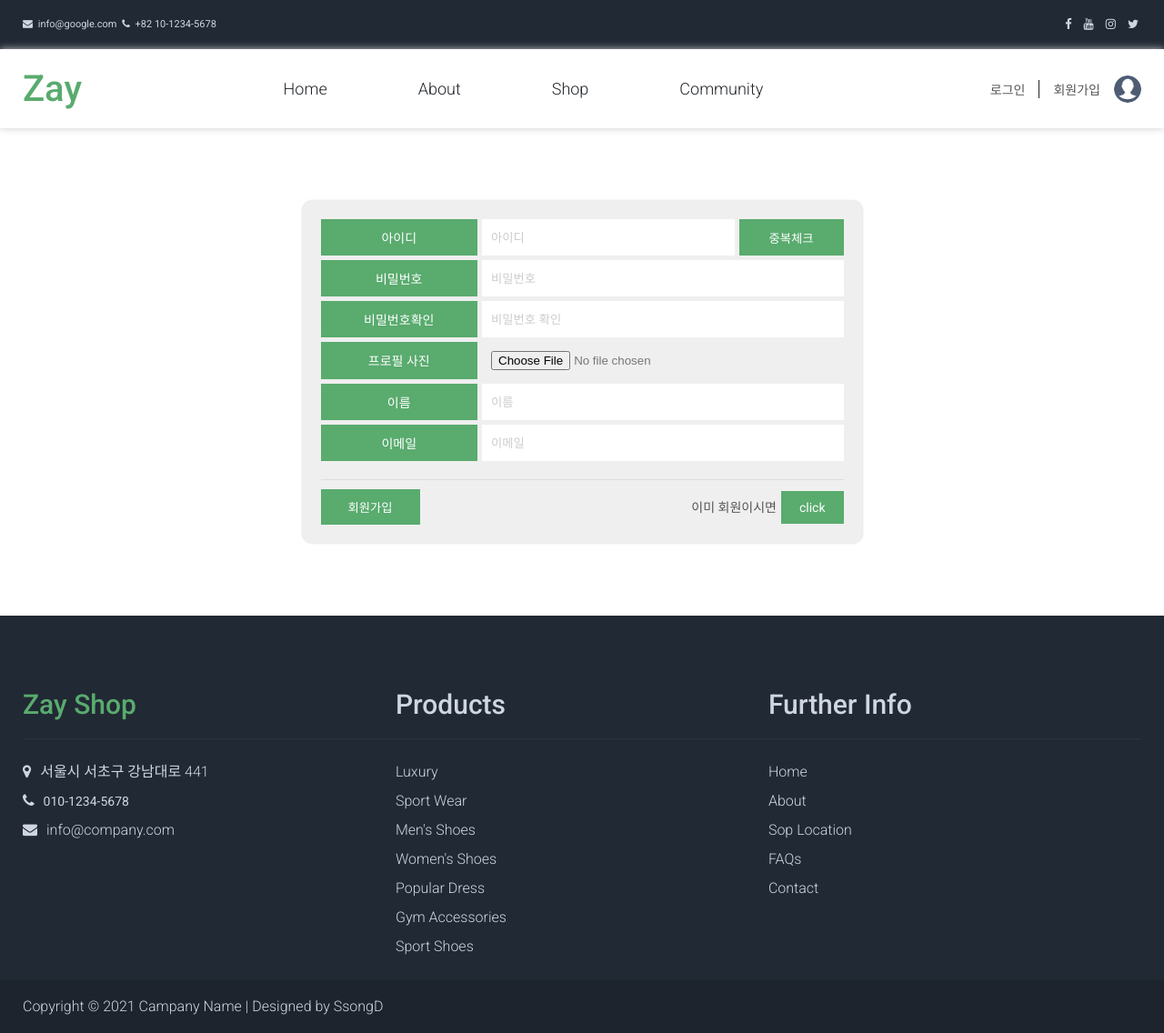
After one commit to ssongd-creater/Zay, a PHP site: page /pages/join/join_form.php in a window 1280 px wide. The commit adds this page. Shown: the whole page at 91% size. Run offline with PHP 8.4, Linux system fonts and the light colour scheme; a stand-in replaces the project's code that opens the database connection.

Commit message:
7/14 login page database연결 menu page database연결 footer design , media.css 업데이트

```diff
--- a/css/reset.css
+++ b/css/reset.css
@@ -6,7 +6,8 @@
 a {text-decoration: none; color: #212529;}
 ol,ul {list-style: none;}
 img {display: block;}
-input,button,textarea {outline: 0; border-radius: 0;}
+input,button,textarea {outline: 0; border-radius: 0; border:0; padding:10px; color:#777;}
+input::placeholder{color:#ccc;}
 textarea{resize:none;}
 
 /* Setting Reset Layout Style */
@@ -14,7 +15,7 @@ textarea{resize:none;}
 @media screen and (max-width:1230px){.center{padding:0 30px;}}
 .wrap{width:100%; height: auto;}
 .clearfix:after {content: "";display: block;clear: both;}
-body {font-family: 'Roboto', 'Noto Sans KR', sans-serif; font-size: 14px; height: 3000px;}
+body {font-family: 'Roboto', 'Noto Sans KR', sans-serif; font-size: 14px; _height: 3000px;}
 section{padding:80px 0;}
 
 /* Common Elements Style Code */
--- a/css/style.css
+++ b/css/style.css
@@ -56,3 +56,39 @@ header.stick .gnb{font-size:16px;}
 
 .categories .cate_item h3{font-size:18px; margin:15px 0;}
 .categories .cate_item a{background:#59ab6e; color:#fff;padding:12px 25px;}
+
+/* Footer Section Style Code */
+footer{width:100%; height: auto; background:#212934; color:#cfd6e1;padding:80px 0 0 0;}
+footer .sub_menus{display: flex;}
+footer .sub_menus>div{width:33.33%;}
+footer ul{padding:20px 0;}
+footer a{color:#cfd6e1; font-size:16px; font-weight:300; line-height: 2em;}
+footer a i{margin-right:10px;}
+
+footer h3{font-size:30px; font-weight: 500; color:#cfd6e1; padding:0 0 20px 0; border-bottom:1px solid #2d343f;}
+footer>.center div.shop h3{color:#59ab6e;}
+
+footer .company_info{background:#1d242d;}
+footer .company_info p{font-size:16px; font-weight: 300; padding:20px 0;}
+
+/* Join Page Style Code */
+section.join .form_box{width:100%; height:auto; display: flex; align-items: center; justify-content: center;}
+section.join .form_box .mem_form,
+section.join .form_box .login_form{background:#efefef; width:50%; padding:20px; border-radius: 10px; box-shadow:0 0 3px #ccc;}
+
+section.join .mem_form p,
+section.join .login_form p {width:100%; height:auto; display: flex; margin:0 0 5px 0; justify-content: space-between;}
+section.join .mem_form label,
+section.join .login_form label{width:30%; padding:10px 20px; background:#59ab6e;color:#fff; text-align: center;}
+section.join .mem_form p:first-child input{width:calc(50% - 10px);}
+section.join .mem_form p:first-child button{width:20%; background:#59ab6e; color:#fff;}
+
+section.join .mem_form input,
+section.join .login_form input{width:calc(70% - 5px);}
+
+section.join .mem_form .submit_info,
+section.join .login_form .submit_info{display: flex; justify-content: space-between; padding:10px 0 0 0; border-top:1px solid #ddd;margin-top:20px; align-items: center;}
+section.join .mem_form .submit_info button,
+section.join .login_form .submit_info button{background:#59ab6e; color:#fff; padding:10px 30px;}
+section.join .submit_info span{color:#555;}
+section.join .submit_info span a{display: inline-block; padding:10px 20px; background:#59ab6e; color:#fff;margin-left:5px;}
--- /dev/null
+++ b/include/footer.php
@@ -0,0 +1,41 @@
+<footer>
+  <div class="center">
+    <div class="sub_menus">
+      <div class="shop">
+        <h3>Zay Shop</h3>
+        <ul>
+          <li><a href="#"><i class="fa fa-map-marker"></i>서울시 서초구 강남대로 441</a></li>
+          <li><a href="#"><i class="fa fa-phone"></i></a>010-1234-5678</li>
+          <li><a href="#"><i class="fa fa-envelope"></i>info@company.com</a></li>
+        </ul>
+      </div>
+      <div class="products">
+        <h3>Products</h3>
+        <ul>
+          <li><a href="#">Luxury</a></li>
+          <li><a href="#">Sport Wear</a></li>
+          <li><a href="#">Men's Shoes</a></li>
+          <li><a href="#">Women's Shoes</a></li>
+          <li><a href="#">Popular Dress</a></li>
+          <li><a href="#">Gym Accessories</a></li>
+          <li><a href="#">Sport Shoes</a></li>
+        </ul>
+      </div>
+      <div class="further">
+        <h3>Further Info</h3>
+        <ul>
+          <li><a href="#">Home</a></li>
+          <li><a href="#">About</a></li>
+          <li><a href="#">Sop Location</a></li>
+          <li><a href="#">FAQs</a></li>
+          <li><a href="#">Contact</a></li>
+        </ul>
+      </div>
+    </div>
+  </div>
+  <div class="company_info">
+    <div class="center">
+      <p>Copyright &copy; 2021 Campany Name | Designed by SsongD</p>
+    </div>
+    </div>
+</footer>
--- a/include/header.php
+++ b/include/header.php
@@ -43,7 +43,7 @@
       <div class="menu_items">
         <ul class="gnb">
         <li><a href="/zay/index.php">Home</a></li>
-        <li><a href="#">About</a></li>
+        <li><a href="/zay/pages/admin/product_insert_form.php">About</a></li>
         <li><a href="#">Shop</a></li>
         <li><a href="#">Community</a></li>
       </ul>
@@ -53,8 +53,8 @@
             if(!$userid){
           ?>
           <!-- 로그아웃 시 보여질 UI -->
-          <a href="/zay/pages/login_form.php">로그인</a>
-          <a href="/zay/pages/join_form.php">회원가입</a>
+          <a href="/zay/pages/join/login_form.php">로그인</a>
+          <a href="/zay/pages/join/join_form.php">회원가입</a>
           <a href="#"><img src="/zay/img/default-user.png" alt=""></a>
           <?php
           }else{
--- a/index.php
+++ b/index.php
@@ -118,6 +118,7 @@
       </div>
     </section>
     <!-- End of Categories Section -->
+    <?php include $_SERVER['DOCUMENT_ROOT']."/zay/include/footer.php"?>
   </div>
 
 <!-- jQuery Framework Load -->
--- a/pages/join_form.php
+++ b/pages/join/join_form.php
@@ -21,19 +21,49 @@
 </head>
 <body>
 
-  <?php include $_SERVER["DOCUMENT_ROOT"]."/zay/include/header.php";?>
+<div class="wrap">
 
-  <form action="/zay/php/insert_mem.php" method="post" name="mem_form" enctype="multipart/form-data">
-    <p>아이디 : <input type="text" name="mem_id"></p>
-    <!-- 아이디 중복체크 -->
-    <p>비밀번호 : <input type="password" name="mem_pass"></p>
-    <p>비밀번호 확인: <input type="password" name="mem_pass_check"></p>
-    <p>프로필 사진 : <input type="file" name="mem_pf"></p>
-    <p>이름 : <input type="text" name="mem_name"></p>
-    <p>이메일 : <input type="text" name="mem_email"></p>
-    <button type="button" id="submit_btn">제출</button>
-  </form>
+<?php include $_SERVER["DOCUMENT_ROOT"]."/zay/include/header.php";?>
 
+<section class="join">
+    <div class="center">
+      <div class="form_box">
+
+        <form action="/zay/php/insert_mem.php" method="post" name="mem_form" enctype="multipart/form-data" class="mem_form com_form"
+        >
+          <p>
+            <label>아이디</label><input type="text" name="mem_id" placeholder="아이디">
+            <button type="button">중복체크</button>
+          </p>
+          <p>
+            <label>비밀번호</label><input type="password" name="mem_pass" autocomplete="off" placeholder="비밀번호">
+          </p>
+          <p>
+            <label>비밀번호확인</label><input type="password" name="mem_pass_check" autocomplete="off" placeholder="비밀번호 확인">
+          </p>
+          <p>
+            <label>프로필 사진</label><input type="file" name="mem_pf">
+          </p>
+          <p>
+            <label>이름</label><input type="text" name="mem_name" placeholder="이름">
+          </p>
+          <p>
+            <label>이메일</label><input type="text" name="mem_email" placeholder="이메일">
+          </p>
+
+          <div class="submit_info">
+            <button type="button" id="submit_btn">회원가입</button>
+            <span>이미 회원이시면<a href="/zay/pages/join/login_form.php">click</a></span>
+          </div>
+
+        </form>
+      </div>
+    </div>
+  </section>
+
+  <?php include $_SERVER['DOCUMENT_ROOT']."/zay/include/footer.php"?>
+
+</div>
   <!-- jQuery Framework Load -->
   <script src="https://ajax.googleapis.com/ajax/libs/jquery/3.4.1/jquery.min.js"></script>
   <script src="/zay/js/jq.main.js"></script>
--- a/todo.txt
+++ b/todo.txt
@@ -16,3 +16,7 @@
 14. 게시판 수정 및 삭제
 15. 관리자 페이지
 16. 상품 검색
+
+- 문제 사항
+
+1. 로그인, 회원가입창
```
Also changed, not shown: css/media.css (+49 -1 lines), pages/admin/product_insert_form.php (added, +61 -0 lines), pages/join/login_form.php (added, +103 -0 lines), pages/login_form.php (deleted, +0 -37 lines), php/product_insert.php (added, +22 -0 lines), sql/zay_pro.sql (added, +65 -0 lines), sql/zay_mem.sql (renamed from zay_mem.sql).
